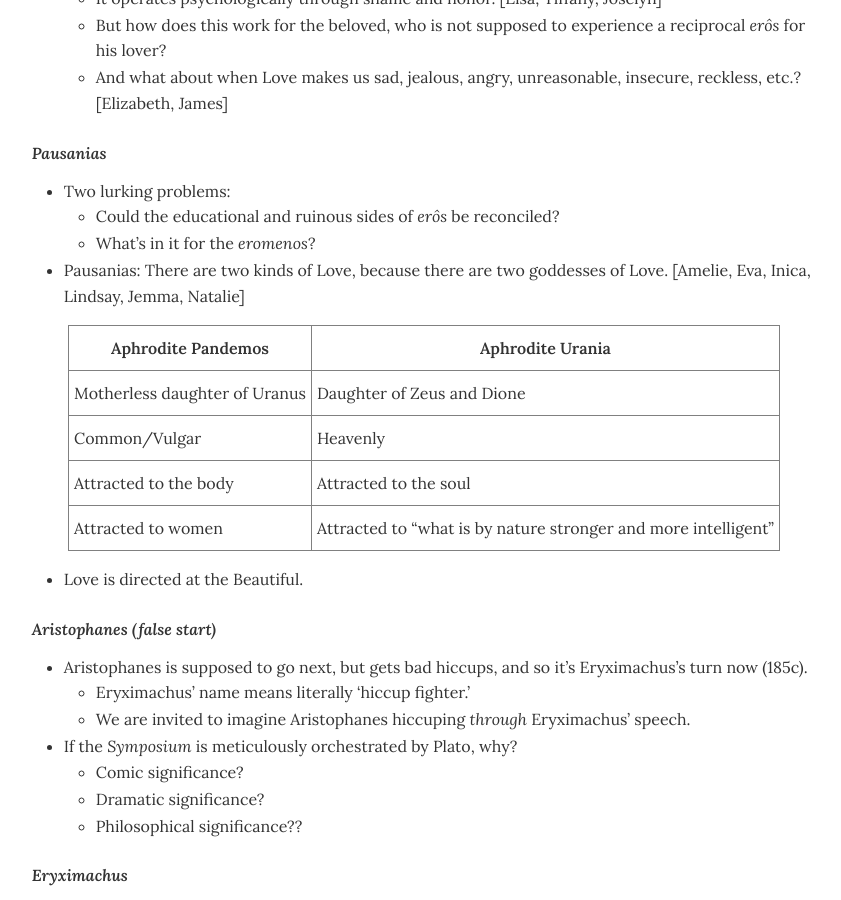
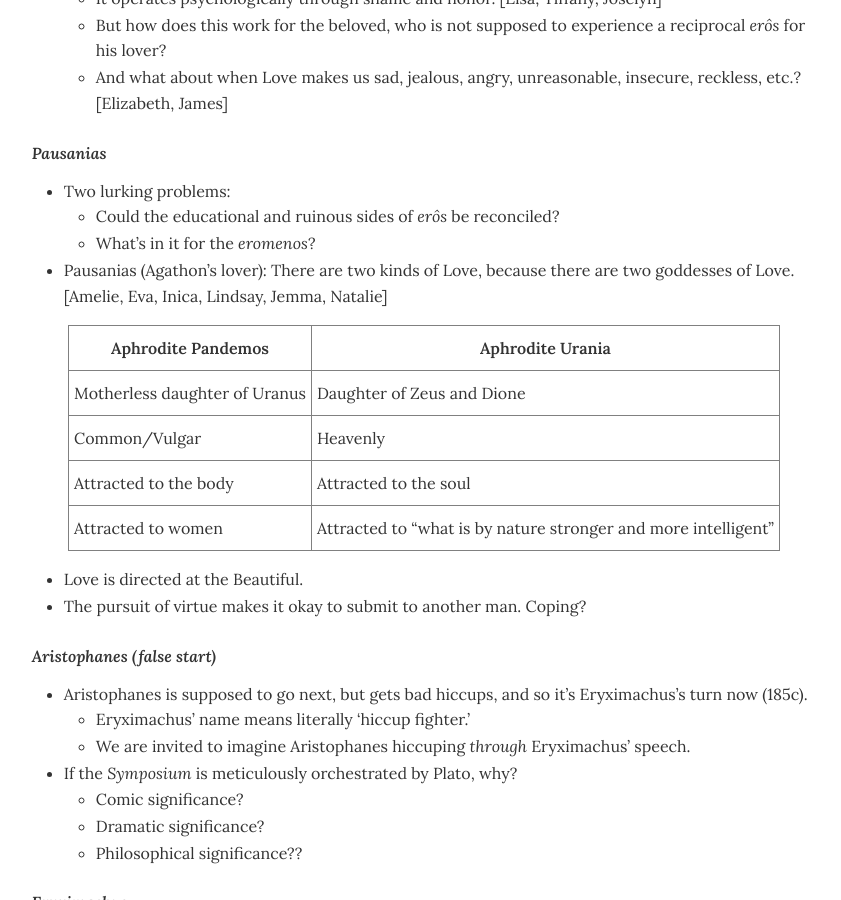
Before and after one commit to dingherself/love-gender-sex, a Jekyll site: the page built from handouts/_posts/2026-01-26-plato-symposium-i.md, in a window 1280 px wide and 900 px high, scrolled down 3395 px. Shown: the whole window, without its empty margins (216-1057 px from the left). Built offline with Jekyll 4.4.1, drawn with Linux system fonts in a browser that asks for light colours.

Commit message:
Update 2026-01-26-plato-symposium-i.md

```diff
--- a/handouts/_posts/2026-01-26-plato-symposium-i.md
+++ b/handouts/_posts/2026-01-26-plato-symposium-i.md
@@ -84,7 +84,6 @@ What Plato tells us:
 
 - The educational function of pederasty is achieved through love (178c).
   - More generally, Love directs a person to virtue, “even if she’s a woman” (179b).
-
 - A *teleological* theory of X: An account of what X is in terms of its end/purpose (*télos*). [Elizabeth]
   - The *télos* of an acorn is an oak tree.
 - *Erôs* plays a role in the good life.
@@ -98,8 +97,7 @@ What Plato tells us:
 - Two lurking problems:
   - Could the educational and ruinous sides of *erôs* be reconciled?
   - What’s in it for the *eromenos*?
-
-- Pausanias: There are two kinds of Love, because there are two goddesses of Love. [Amelie, Eva, Inica, Lindsay, Jemma, Natalie]
+- Pausanias (Agathon’s lover): There are two kinds of Love, because there are two goddesses of Love. [Amelie, Eva, Inica, Lindsay, Jemma, Natalie]
 
 <center>
 <style type="text/css">
@@ -137,6 +135,7 @@ What Plato tells us:
 </center>
 
 - Love is directed at the Beautiful.
+- The pursuit of virtue makes it okay to submit to another man. Coping?
 
 ### Aristophanes (false start)
 
```
